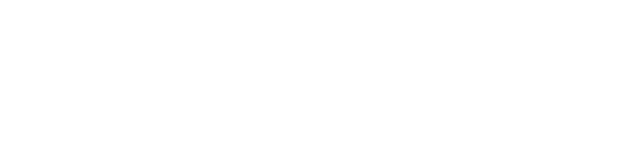
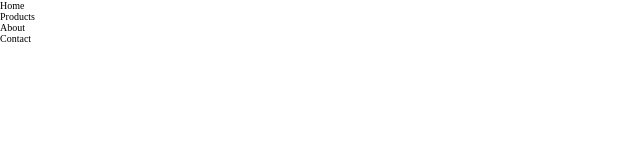
Before and after one commit to A-Cruz90/eCommerce_Test_Site, a plain HTML site: page index.html in a window 1280 px wide. Shown: the whole page, without its empty margins (0-640 px from the left). Drawn offline with Linux system fonts and the light colour scheme.

Commit message:
Started with some base coding for the header. Added 'Buttons' gave them 'names'. Created 2 lists one being the 'buttons' in questions. Will make adjustments as needed with the rest of the information.

```diff
--- a/index.html
+++ b/index.html
@@ -5,7 +5,17 @@
     <meta http-equiv="X-UA-Compatible" content="IE=edge">
     <meta name="viewport" content="width=device-width, initial-scale=1.0">
     <link rel="stylesheet" href="styles.css">
-     <title>Document</title>
+    <title>Document</title>
+    <header>
+        <nav>
+            <ul>
+                <li>Home</li>
+                <li>Products</li>
+                <li>About</li>
+                <li>Contact</li>
+            </ul>
+        </nav>
+    </header>
 </head>
 <body>
     <div class="flex-container">
@@ -13,8 +23,6 @@
 
         </div>
     </div>
-    <footer>
-
-    </footer>
+    <footer></footer>
 </body>
 </html>
```
